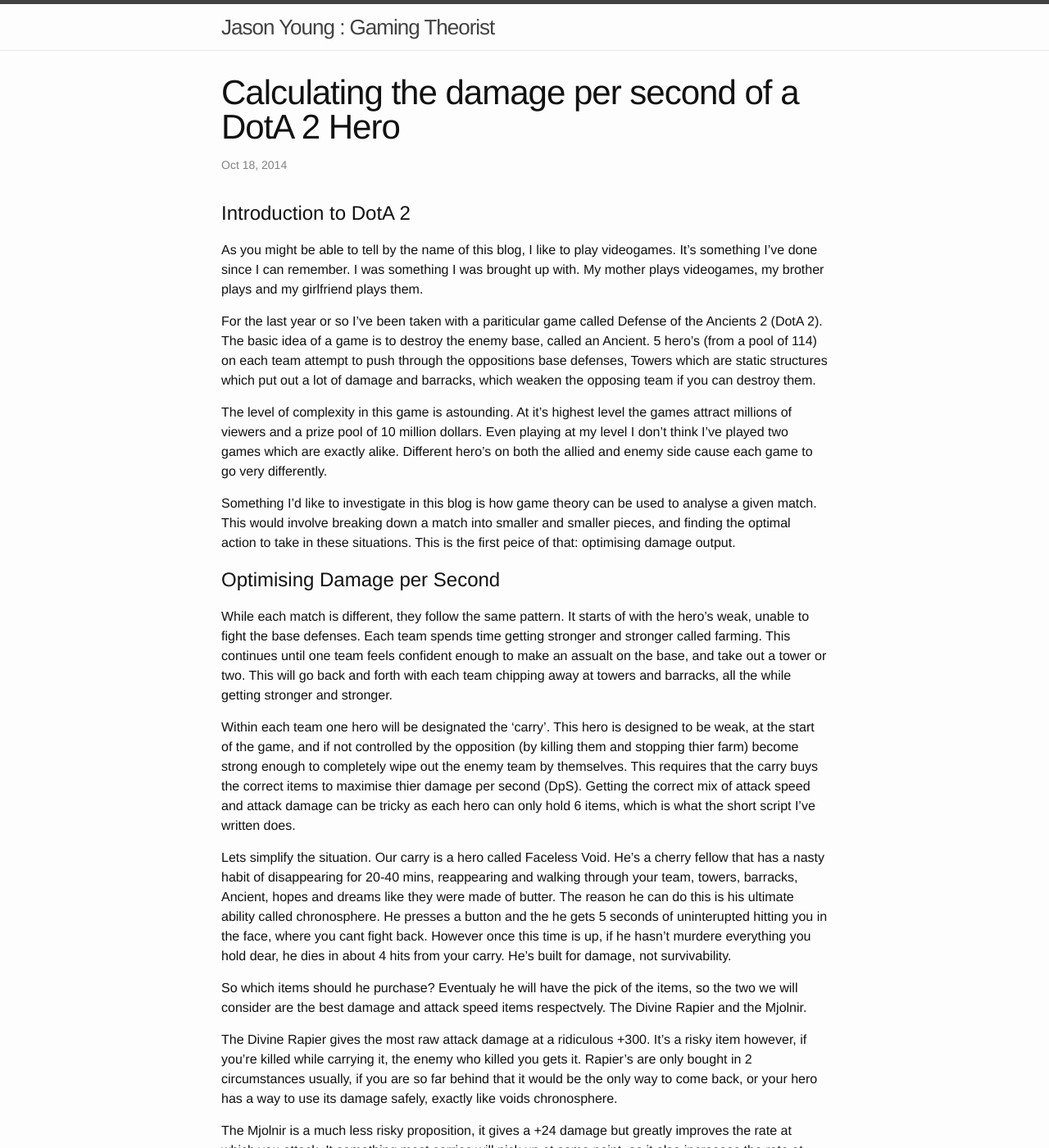
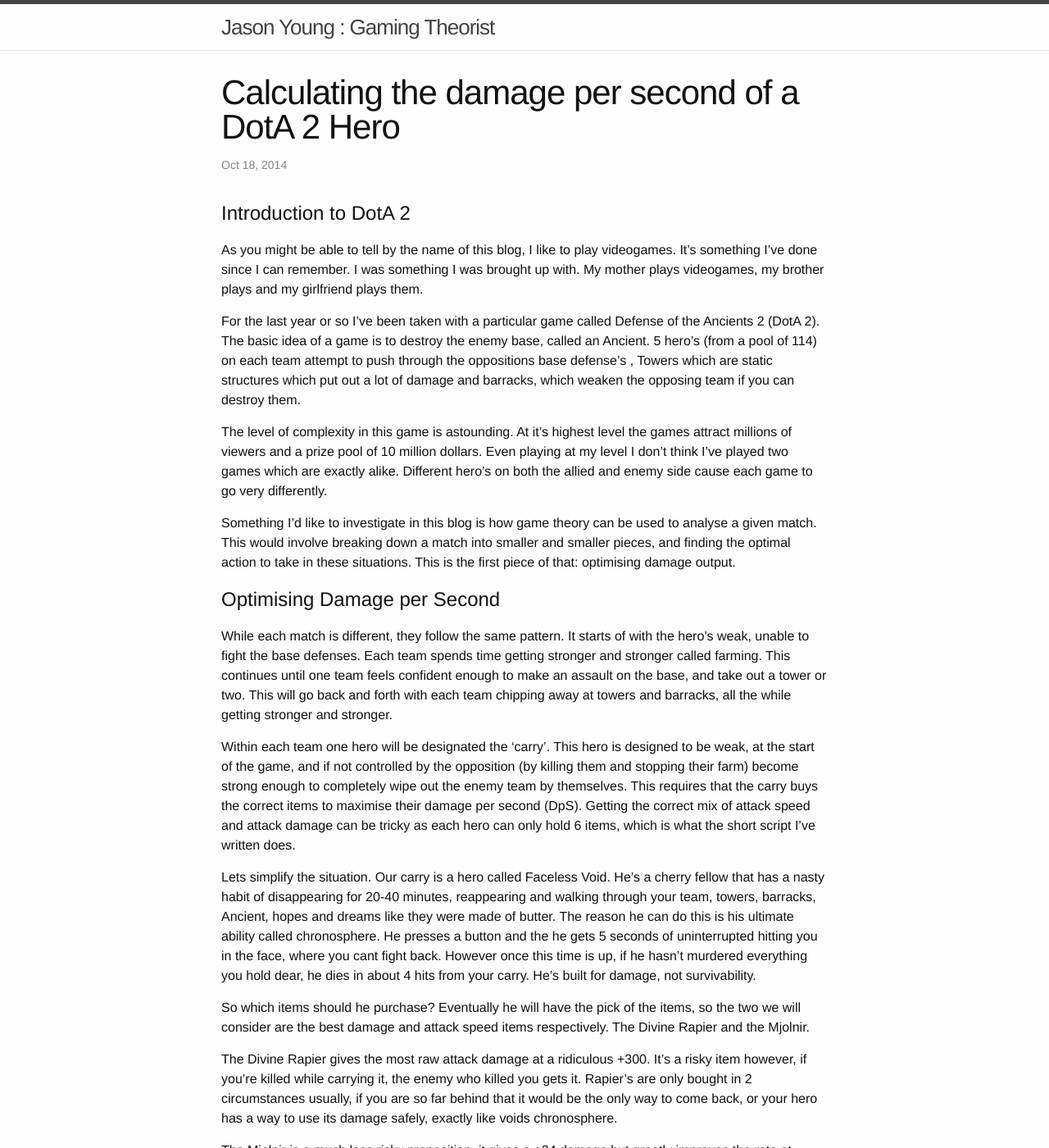
Before and after one commit to JasYoung314/gamingtheorist, a Jekyll site: the page built from _posts/2014-10-18-Calculating-damage-per-second.md, in a window 1280 px wide and 1400 px high. Shown: the whole window at 82% size. Built offline with Jekyll 4.4.1, drawn with Linux system fonts in a browser that asks for light colours; formulas are drawn with MathJax 3; comment, search, counter and statistics services are not loaded; some of the changed text lies outside the part shown.

```diff
--- a/_posts/2014-10-18-Calculating-damage-per-second.md
+++ b/_posts/2014-10-18-Calculating-damage-per-second.md
@@ -13,9 +13,9 @@ As you might be able to tell by the name of this blog, I like to play videogames
 It's something I've done since I can remember. I was something I was brought up with.
 My mother plays videogames, my brother plays and my girlfriend plays them.
 
-For the last year or so I've been taken with a pariticular game called Defense of the Ancients 2 (DotA 2).
+For the last year or so I've been taken with a particular game called Defense of the Ancients 2 (DotA 2).
 The basic idea of a game is to destroy the enemy base, called an Ancient.
-5 hero's (from a pool of 114) on each team attempt to push through the oppositions base defenses, Towers which are static structures which put out a lot of damage  and barracks, which weaken the opposing team if you can destroy them.
+5 hero's (from a pool of 114) on each team attempt to push through the oppositions base defense's , Towers which are static structures which put out a lot of damage  and barracks, which weaken the opposing team if you can destroy them.
 
 The level of complexity in this game is astounding.
 At it's highest level the games attract millions of viewers and a prize pool of 10 million dollars.
@@ -24,30 +24,30 @@ Different hero's on both the allied and enemy side cause each game to go very di
 
 Something I'd like to investigate in this blog is how game theory can be used to analyse a given match.
 This would involve breaking down a match into smaller and smaller pieces, and finding the optimal action to take in these situations.
-This is the first peice of that: optimising damage output.
+This is the first piece of that: optimising damage output.
 
 #Optimising Damage per Second
 
 While each match is different, they follow the same pattern.
 It starts of with the hero's weak, unable to fight the base defenses.
 Each team spends time getting stronger and stronger called farming.
-This continues until one team feels confident enough to make an assualt on the base, and take out a tower or two.
+This continues until one team feels confident enough to make an assault on the base, and take out a tower or two.
 This will go back and forth with each team chipping away at towers and barracks, all the while getting stronger and stronger.
 
 Within each team one hero will be designated the 'carry'.
-This hero is designed to be weak, at the start of the game, and if not controlled by the opposition (by killing them and stopping thier farm) become strong enough to completely wipe out the enemy team by themselves.
-This requires that the carry buys the correct items to maximise thier damage per second (DpS).
+This hero is designed to be weak, at the start of the game, and if not controlled by the opposition (by killing them and stopping their farm) become strong enough to completely wipe out the enemy team by themselves.
+This requires that the carry buys the correct items to maximise their damage per second (DpS).
 Getting the correct mix of attack speed and attack damage can be tricky as each hero can only hold 6 items, which is what the short script I've written does.
 
 
 Lets simplify the situation. Our carry is a hero called Faceless Void.
-He's a cherry fellow that has a nasty habit of disappearing for 20-40 mins, reappearing and walking through your team, towers, barracks, Ancient, hopes and dreams like they were made of butter.
+He's a cherry fellow that has a nasty habit of disappearing for 20-40 minutes, reappearing and walking through your team, towers, barracks, Ancient, hopes and dreams like they were made of butter.
 The reason he can do this is his ultimate ability called chronosphere.
-He presses a button and the he gets 5 seconds of uninterupted hitting you in the face, where you cant fight back.
-However once this time is up, if he hasn't murdere everything you hold dear, he dies in about 4 hits from your carry.
+He presses a button and the he gets 5 seconds of uninterrupted hitting you in the face, where you cant fight back.
+However once this time is up, if he hasn't murdered everything you hold dear, he dies in about 4 hits from your carry.
 He's built for damage, not survivability.
 
-So which items should he purchase? Eventualy he will have the pick of the items, so the two we will consider are the best damage and attack speed items respectvely. The Divine Rapier and the Mjolnir.
+So which items should he purchase? Eventually he will have the pick of the items, so the two we will consider are the best damage and attack speed items respectively. The Divine Rapier and the Mjolnir.
 
 The Divine Rapier gives the most raw attack damage at a ridiculous +300.
 It's a risky item however, if you're killed while carrying it, the enemy who killed you gets it.
```
Also changed, not shown: other parts of _posts/2014-10-18-Calculating-damage-per-second.md (+11 -11 lines), 1 other file.
